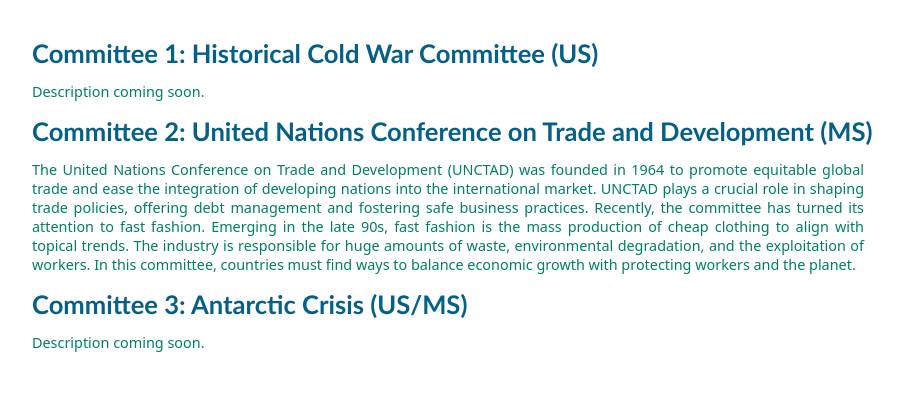
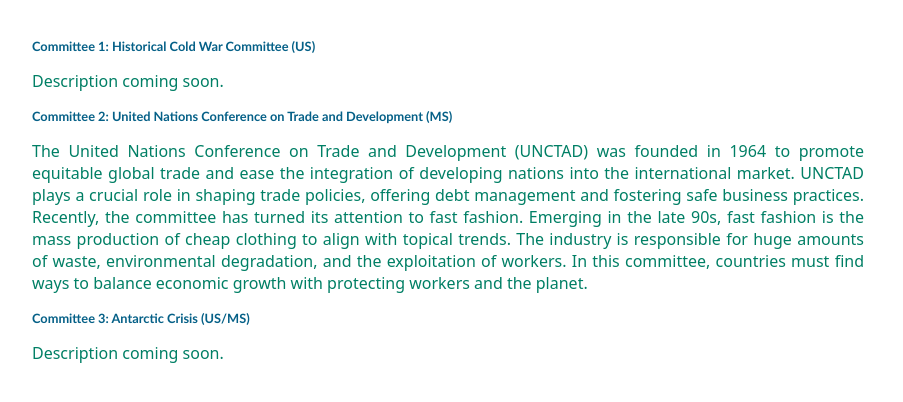
Before and after one commit to AnoushaMukherjee/UPrepMUN, a Flask app: page /committees in a window 1280 px wide. Shown: the part 68-470 px from the top of the page, without its empty margins (32-935 px from the left). Run offline with Flask 3, Linux system fonts and the light colour scheme.

Commit message:
Update committees.html

```diff
--- a/templates/committees.html
+++ b/templates/committees.html
@@ -15,7 +15,7 @@
     }
     h2 {
         color: rgb(5, 96, 135);
-        font-size: 2vw;
+        font-size: 1vw;
         font-style: normal;
         font-family: 'Trebuchet MS', sans-serif;
         text-align: left;
@@ -28,7 +28,7 @@
         margin-left: 5%;
         margin-right: 30%;
         text-align: justify;
-        font-size: 0.9em;
+        font-size: 1em;
     }
     nav {
         background-color: rgb(0, 127, 101);
```
